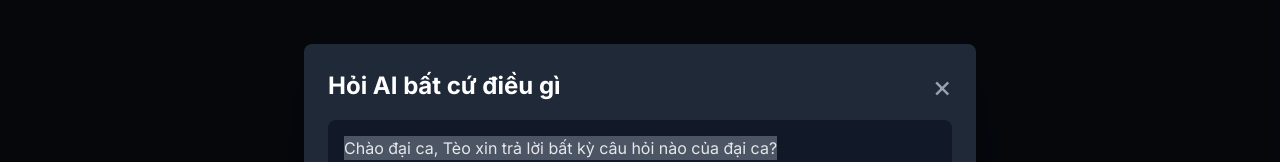
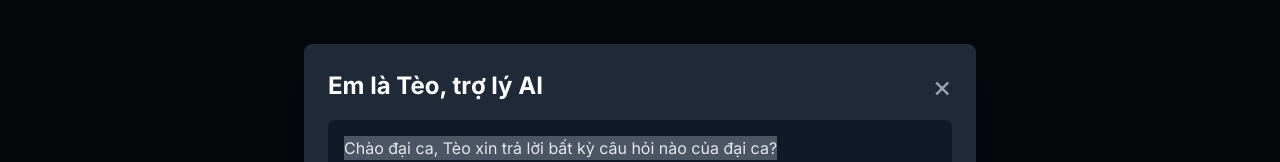
Before and after one commit to thanhduongnmc24-gif/tinmoi, a website: page index.html in a window 1280 px wide. Both pictures are taken after a click on the button 1216 px from the left and 736 px from the top of the page. Shown: the part 173-335 px from the top of the page. Drawn offline with nearby package versions, Linux system fonts and the light colour scheme; no server answers.

Commit message:
Update index.html

```diff
--- a/index.html
+++ b/index.html
@@ -95,7 +95,7 @@
     <div id="chat-modal" class="hidden fixed inset-0 bg-black bg-opacity-70 flex items-center justify-center p-4 z-50 transition-opacity duration-300">
         <div class="bg-gray-800 p-6 rounded-lg shadow-2xl max-w-2xl w-full max-h-[80vh] flex flex-col">
             <div class="flex justify-between items-center mb-4">
-                <h2 class="text-2xl font-bold text-white">Hỏi AI bất cứ điều gì</h2>
+                <h2 class="text-2xl font-bold text-white">Em là Tèo, trợ lý AI</h2>
                 <button id="close-chat-modal" class="text-gray-400 hover:text-white text-3xl">&times;</button>
             </div>
             <div id="chat-display" class="min-h-[200px] bg-gray-900 p-4 rounded-lg mb-4 overflow-y-auto flex-grow flex flex-col">
```
